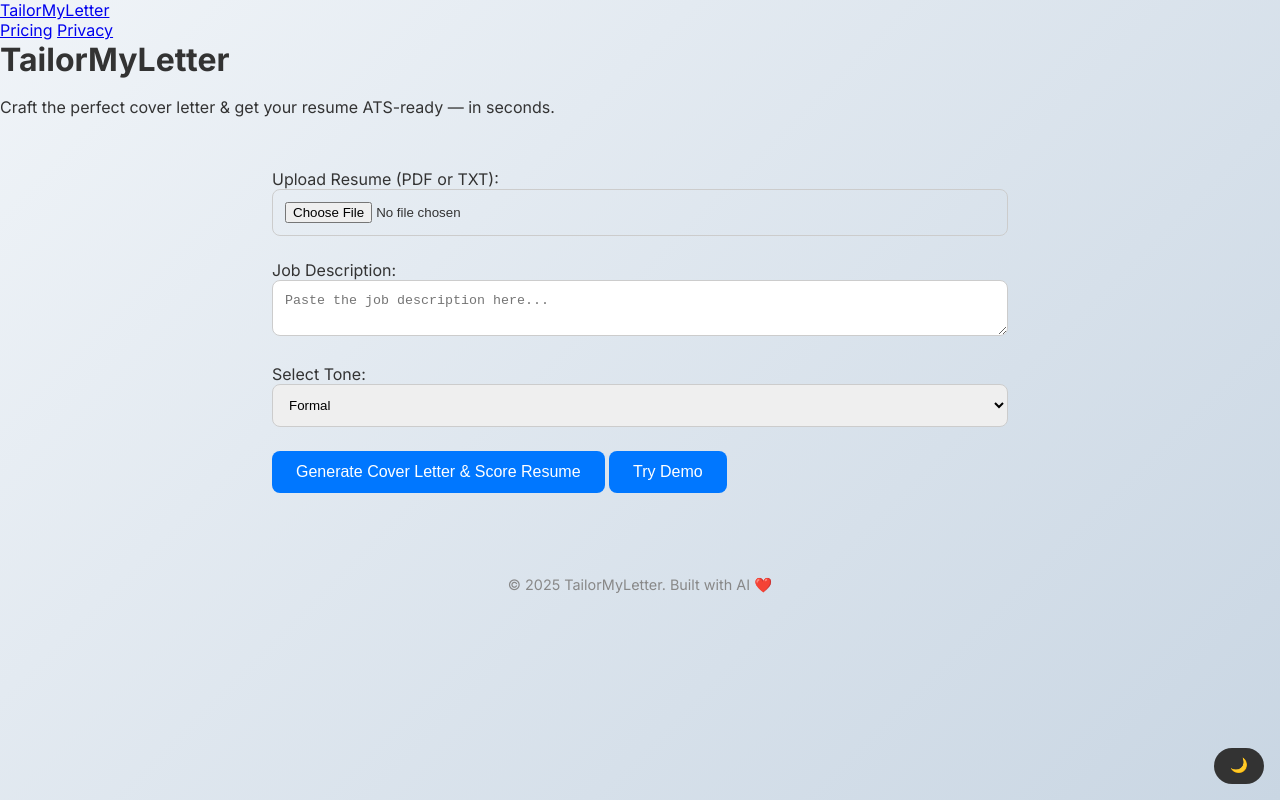
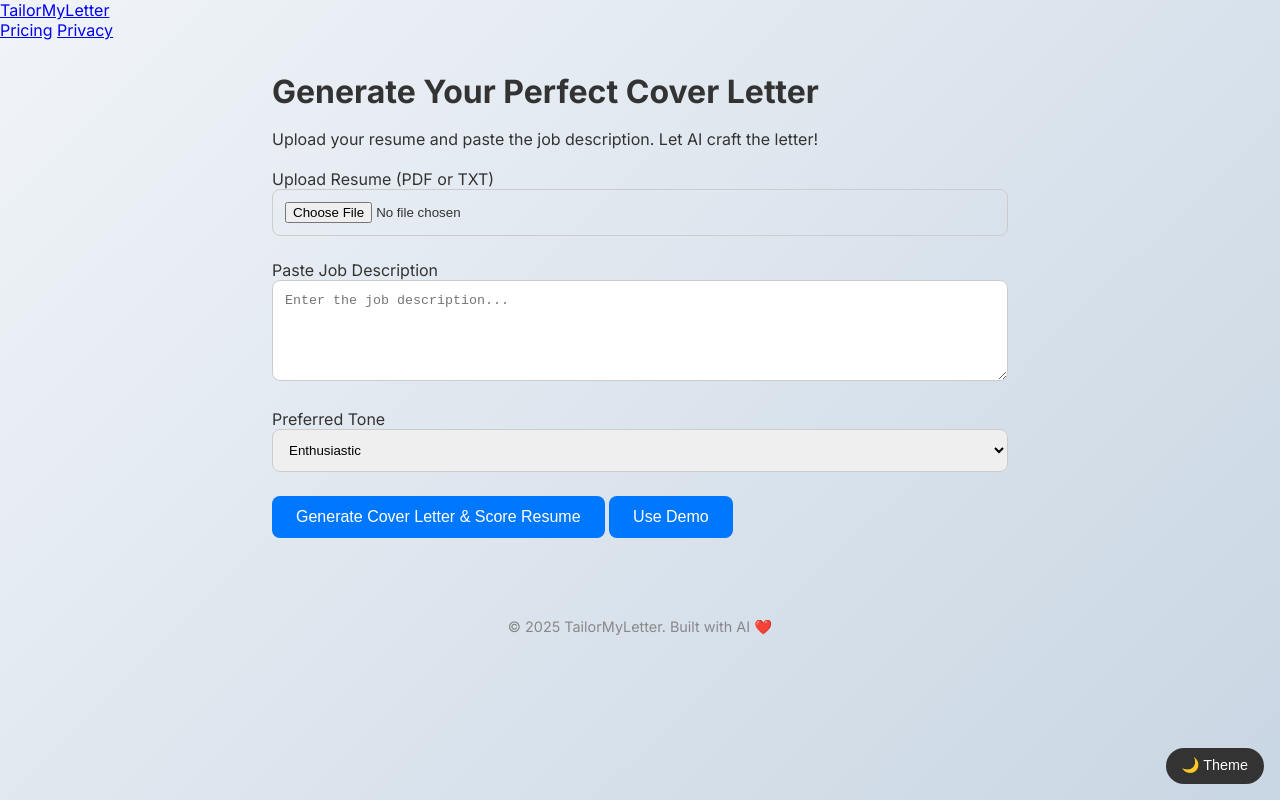
Before and after one commit to Shanecode3/Project, a plain HTML site: page frontend/index.html in a window 1280 px wide. Drawn offline with Linux system fonts and the light colour scheme; a script that the page names is missing.

Commit message:
Update index.html

```diff
--- a/frontend/index.html
+++ b/frontend/index.html
@@ -1,76 +1,73 @@
-<!doctype html>
+<!DOCTYPE html>
 <html lang="en">
 <head>
   <meta charset="UTF-8" />
-    <meta name="viewport" content="width=device-width, initial-scale=1.0" />
+  <meta name="viewport" content="width=device-width, initial-scale=1.0"/>
   <title>TailorMyLetter – AI Cover Letter Generator</title>
   <link rel="stylesheet" href="style.css" />
 </head>
 <body>
-    <nav class="top-nav">
+  <div class="top-nav">
     <div class="nav-container">
       <a href="index.html" class="nav-logo">TailorMyLetter</a>
       <div class="nav-right">
         <a href="pricing.html">Pricing</a>
         <a href="privacy.html">Privacy</a>
-          <button id="themeToggle" class="theme-btn">🌙</button>
+        <button id="themeToggle" class="theme-btn">🌙 Theme</button>
       </div>
     </div>
-    </nav>
+  </div>
 
+  <main>
     <header>
-      <h1>TailorMyLetter</h1>
-      <p>Craft the perfect cover letter & get your resume ATS-ready — in seconds.</p>
+      <h1>Generate Your Perfect Cover Letter</h1>
+      <p>Upload your resume and paste the job description. Let AI craft the letter!</p>
     </header>
 
-    <main>
-      <section class="input-section">
-        <label for="resumeFile">Upload Resume (PDF or TXT):</label>
+    <div class="input-section">
+      <label for="resumeFile">Upload Resume (PDF or TXT)</label>
       <input type="file" id="resumeFile" accept=".pdf,.txt" />
 
-        <label for="jobDescription">Job Description:</label>
-        <textarea id="jobDescription" placeholder="Paste the job description here..."></textarea>
+      <label for="jobDescription">Paste Job Description</label>
+      <textarea id="jobDescription" rows="5" placeholder="Enter the job description..."></textarea>
 
-        <label for="tone">Select Tone:</label>
+      <label for="tone">Preferred Tone</label>
       <select id="tone">
+        <option value="enthusiastic">Enthusiastic</option>
         <option value="formal">Formal</option>
-          <option value="enthusiastic">Enthusiastic</option>
-          <option value="casual">Casual</option>
+        <option value="friendly">Friendly</option>
       </select>
 
       <button id="generateBtn">Generate Cover Letter & Score Resume</button>
-        <button onclick="fillDemo()" class="demo">Try Demo</button>
-      </section>
+      <button class="demo" onclick="fillDemo()">Use Demo</button>
+    </div>
 
-      <section class="results-section" style="display: none">
+    <div class="results-section" style="display: none;">
       <div class="cover-letter">
         <h2>Generated Cover Letter</h2>
         <textarea id="coverLetterOutput" readonly></textarea>
-          <button onclick="copyCoverLetter()">Copy to Clipboard</button>
       </div>
 
       <div class="ats-score">
-          <h2>ATS Match Report</h2>
-          <p id="score">Score: --%</p>
+        <h2>ATS Match Score</h2>
+        <p id="score">Score: 0%</p>
         <div class="score-bar"><div class="score-bar-fill"></div></div>
         <ul id="atsFeedback"></ul>
       </div>
-      </section>
+    </div>
   </main>
 
-    <footer>
-      <p>© 2025 TailorMyLetter. Built with AI ❤️</p>
-    </footer>
+  <footer>© 2025 TailorMyLetter. Built with AI ❤️</footer>
 
   <script src="https://cdnjs.cloudflare.com/ajax/libs/pdf.js/2.9.359/pdf.min.js"></script>
-    <script src="https://js.stripe.com/v3/"></script>
   <script src="script.js"></script>
   <script>
-      // Dark mode init
-      const themeToggle = document.getElementById("themeToggle");
-      if (localStorage.getItem("theme") === "dark") document.body.classList.add("dark");
+    // Persist Dark Mode
+    const themeBtn = document.getElementById("themeToggle");
+    const currentTheme = localStorage.getItem("theme");
+    if (currentTheme === "dark") document.body.classList.add("dark");
 
-      themeToggle.addEventListener("click", () => {
+    themeBtn.addEventListener("click", () => {
       document.body.classList.toggle("dark");
       localStorage.setItem("theme", document.body.classList.contains("dark") ? "dark" : "light");
     });
```
Lines whose indentation alone changed are shown as unchanged.
